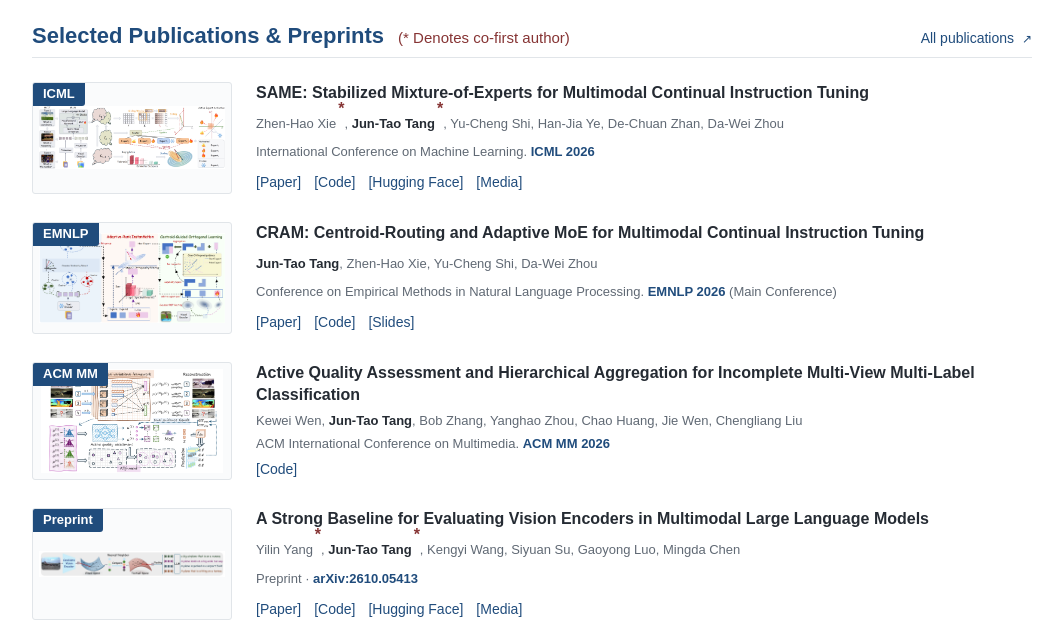
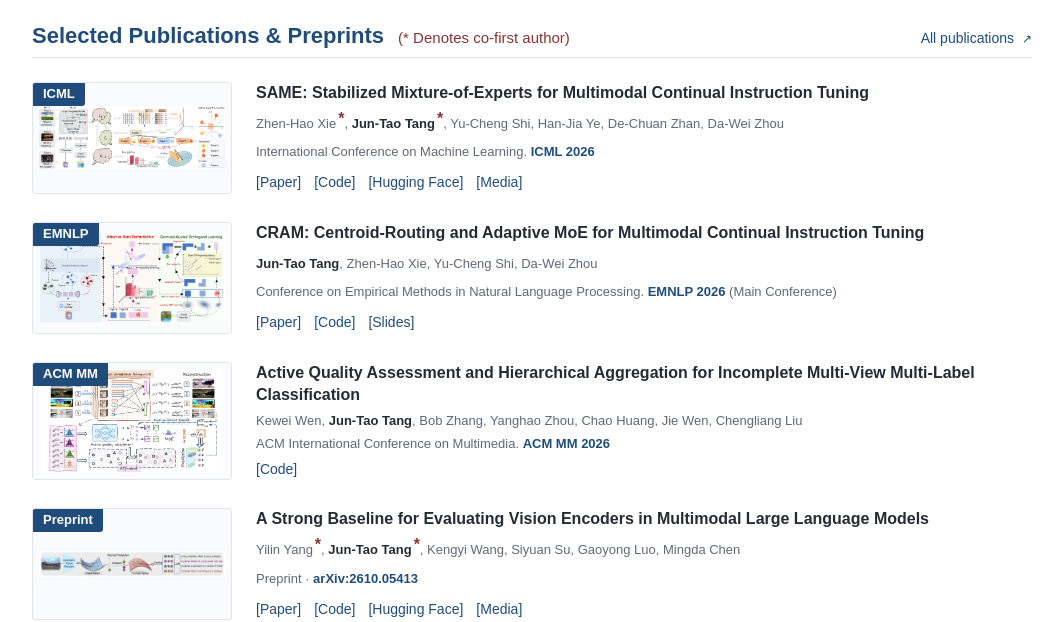
Before and after one commit to JuntaoTang/JuntaoTang.github.io, a Next.js app: page / in a window 1280 px wide. Shown: the part 834-1456 px from the top of the page, without its empty margins (108-1171 px from the left). Built offline with nearby package versions, Linux system fonts and the light colour scheme.

Commit message:
Align enlarged co-first markers with author names

```diff
--- a/app/globals.css
+++ b/app/globals.css
@@ -98,7 +98,7 @@ h1 em { font-style: normal; }
 .venue-line { font-size: 13px; line-height: 1.5; color: var(--muted); margin-bottom: 0; }
 .venue-line em { font-style: normal; }
 .venue-line strong { color: var(--blue-strong); }
-.authors sup, .publication-text-authors sup { color: #863434; font-size: 16px; font-weight: 800; line-height: 0; vertical-align: super; margin-left: 2px; }
+.authors sup, .publication-text-authors sup { color: #863434; font-size: 16px; font-weight: 800; line-height: 0; vertical-align: baseline; position: relative; top: -.25em; margin-left: 2px; }
 .awards-list { display: grid; gap: 7px; }
 .award-item { display: flex; align-items: baseline; gap: 22px; }
 .award-year { width: 46px; color: var(--muted); font-size: 14px; }
```
